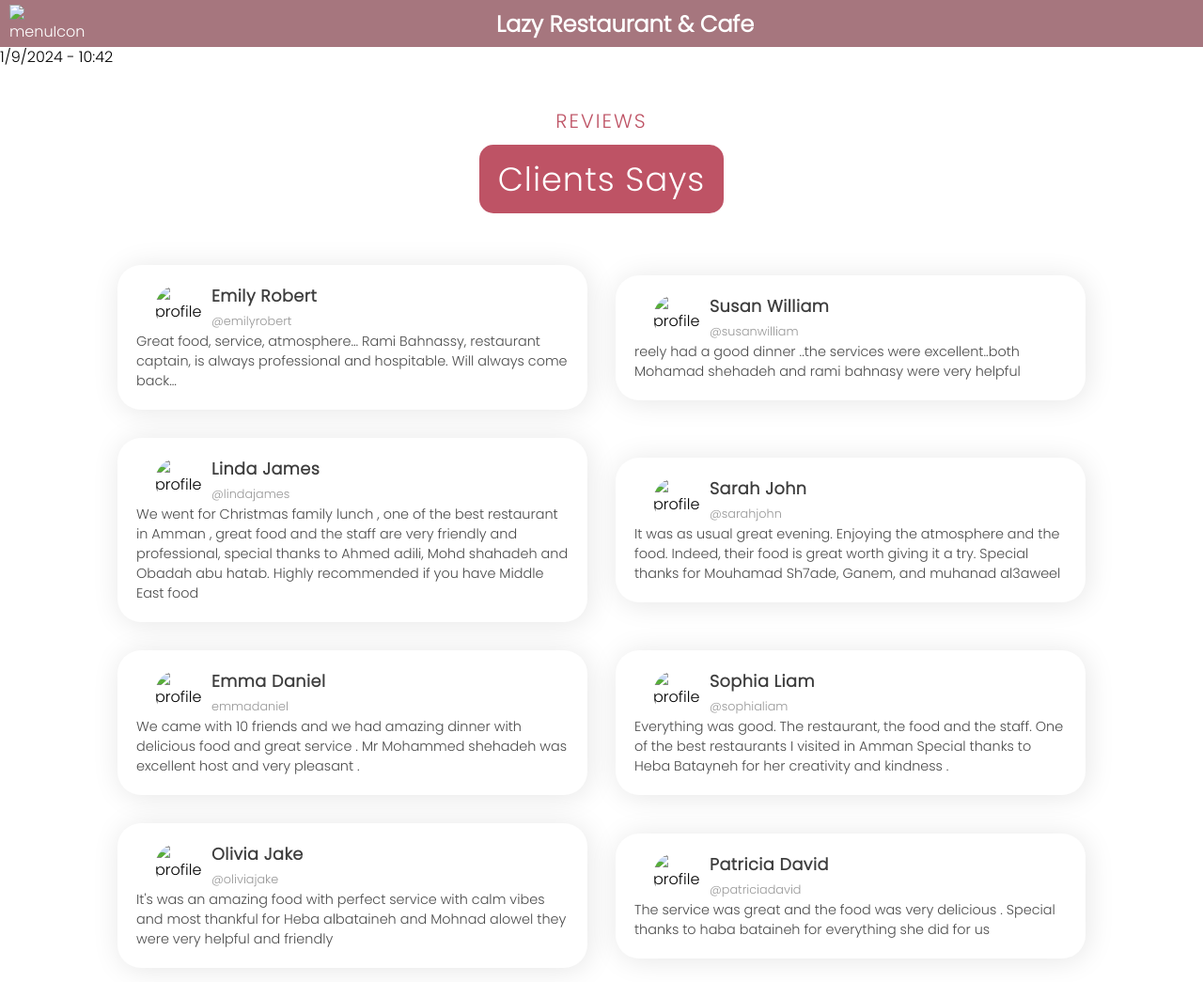
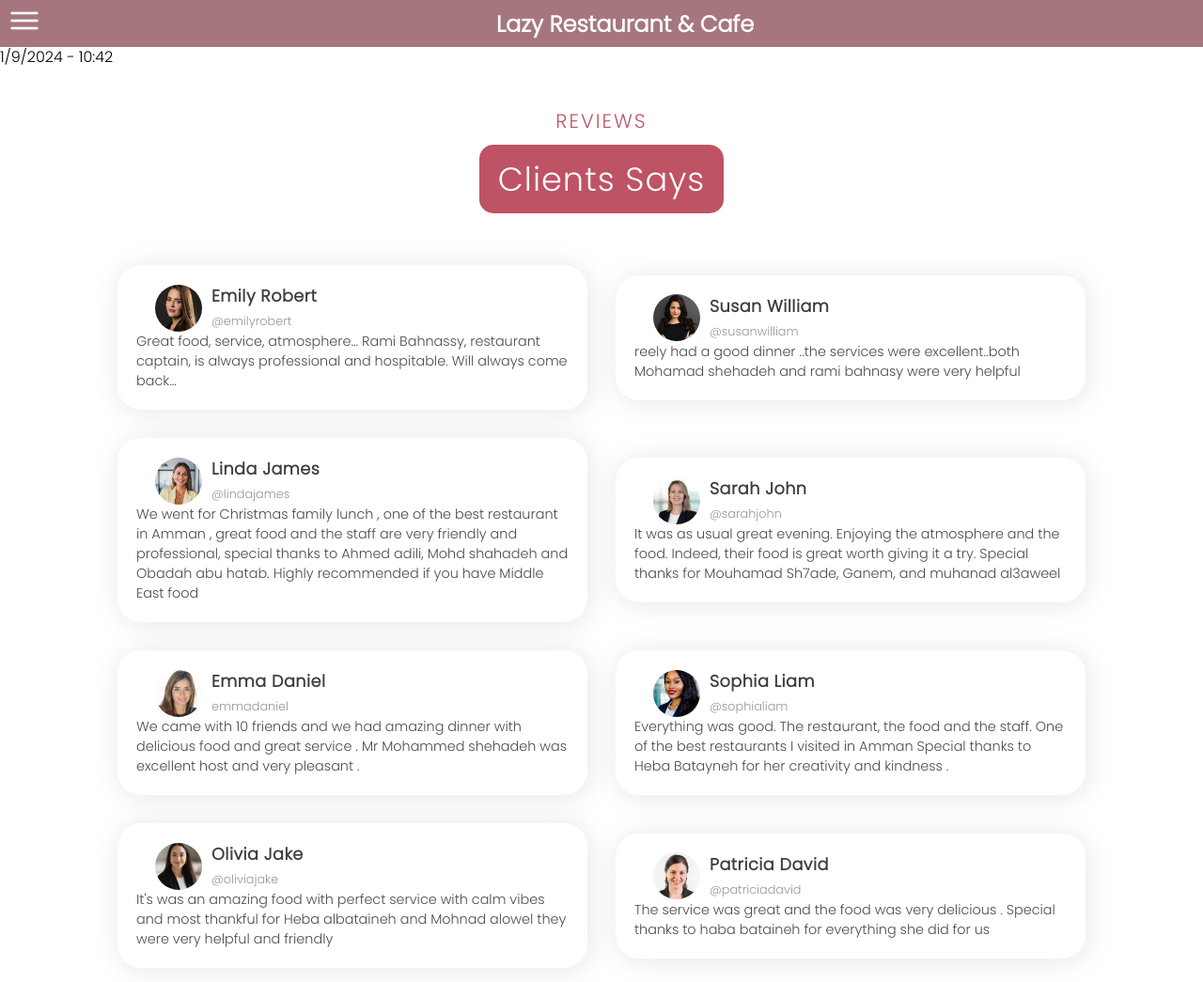
Before and after one commit to shathamoo/lazy_project, a plain HTML site: page Feedback.html in a window 1280 px wide. Shown: the whole page at 94% size. Drawn offline with Linux system fonts and the light colour scheme.

Commit message:
Update Feedback.html

```diff
--- a/Feedback.html
+++ b/Feedback.html
@@ -49,7 +49,7 @@
     <header class="title">
         <div class="navBarContainer">
             <input type="checkbox" name="navBar" id="navIcon">
-            <label for="navIcon"><img src="/images/menu.png" alt="menuIcon"></label>
+            <label for="navIcon"><img src="menu.png" alt="menuIcon"></label>
             <nav class="navbar">
                 <a href="index.html">Home</a>
                 <a href="About us.html">About</a>
@@ -73,7 +73,7 @@
                 <div class="box-top">
                     <div class="profile">
                         <div class="profile-img">
-                            <img src="/images/wo1.jpg" alt="profile">
+                            <img src="wo1.jpg" alt="profile">
                         </div>
                         <div class="name-user">
                             <strong>Emily Robert</strong><br>
@@ -89,7 +89,7 @@
                 <div class="box-top">
                     <div class="profile">
                         <div class="profile-img">
-                            <img src="/images/wo2.jpg" alt="profile">
+                            <img src="wo2.jpg" alt="profile">
                         </div>
                         <div class="name-user">
                             <strong>Susan William</strong><br>
@@ -107,7 +107,7 @@
                 <div class="box-top">
                     <div class="profile">
                         <div class="profile-img">
-                            <img src="/images/wo3.jpg" alt="profile">
+                            <img src="wo3.jpg" alt="profile">
                         </div>
                         <div class="name-user">
                             <strong>Linda James</strong><br>
@@ -125,7 +125,7 @@
                 <div class="box-top">
                     <div class="profile">
                         <div class="profile-img">
-                            <img src="/images/wo44.jpg" alt="profile">
+                            <img src="wo44.jpg" alt="profile">
                         </div>
                         <div class="name-user">
                             <strong>Sarah John</strong><br>
@@ -143,7 +143,7 @@
                 <div class="box-top">
                     <div class="profile">
                         <div class="profile-img">
-                            <img src="/images/wo5.jpg" alt="profile">
+                            <img src="wo5.jpg" alt="profile">
                         </div>
                         <div class="name-user">
                             <strong>Emma Daniel</strong><br>
@@ -161,7 +161,7 @@
                 <div class="box-top">
                     <div class="profile">
                         <div class="profile-img">
-                            <img src="/images/wo6.jpg" alt="profile">
+                            <img src="wo6.jpg" alt="profile">
                         </div>
                         <div class="name-user">
                             <strong>Sophia Liam</strong><br>
@@ -179,7 +179,7 @@
                 <div class="box-top">
                     <div class="profile">
                         <div class="profile-img">
-                            <img src="/images/wo68.jpg" alt="profile">
+                            <img src="wo68.jpg" alt="profile">
                         </div>
                         <div class="name-user">
                             <strong>Olivia Jake</strong><br>
@@ -197,7 +197,7 @@
                 <div class="box-top">
                     <div class="profile">
                         <div class="profile-img">
-                            <img src="/images/wo8.jpg" alt="profile">
+                            <img src="wo8.jpg" alt="profile">
                         </div>
                         <div class="name-user">
                             <strong>Patricia David</strong><br>
```
